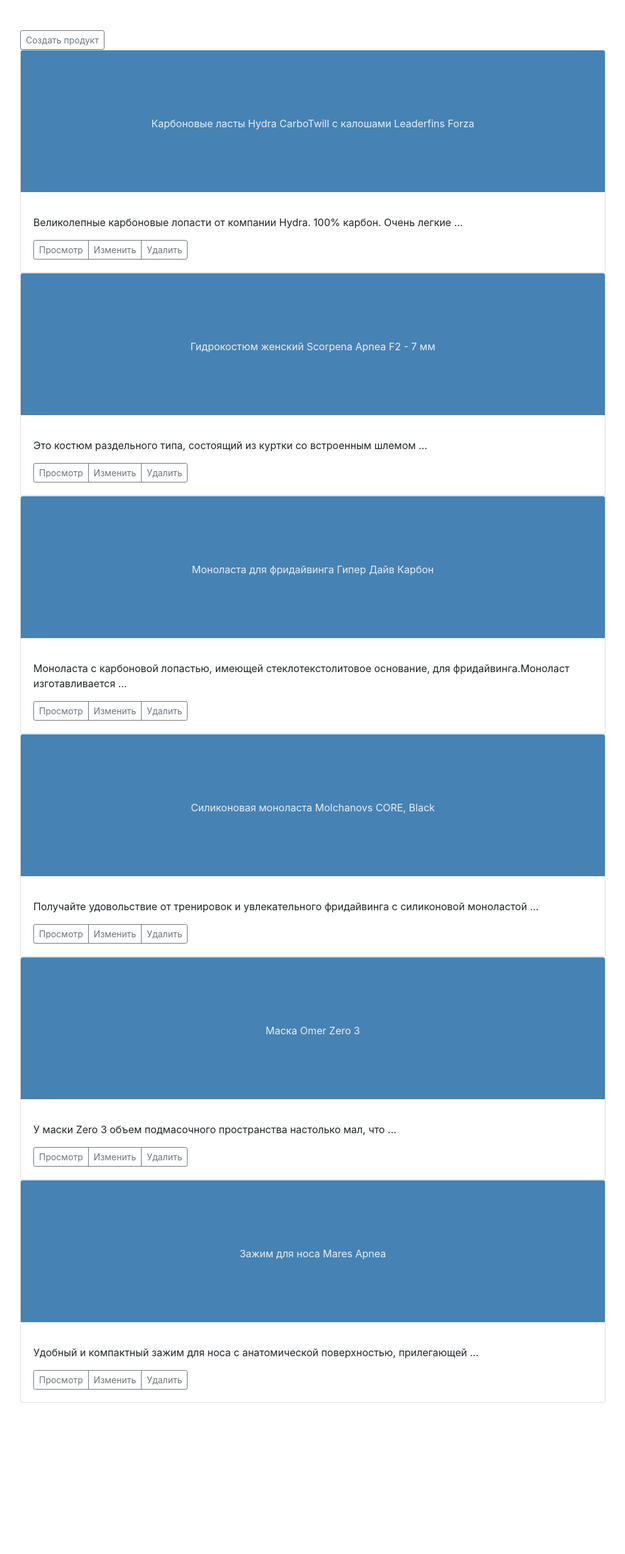
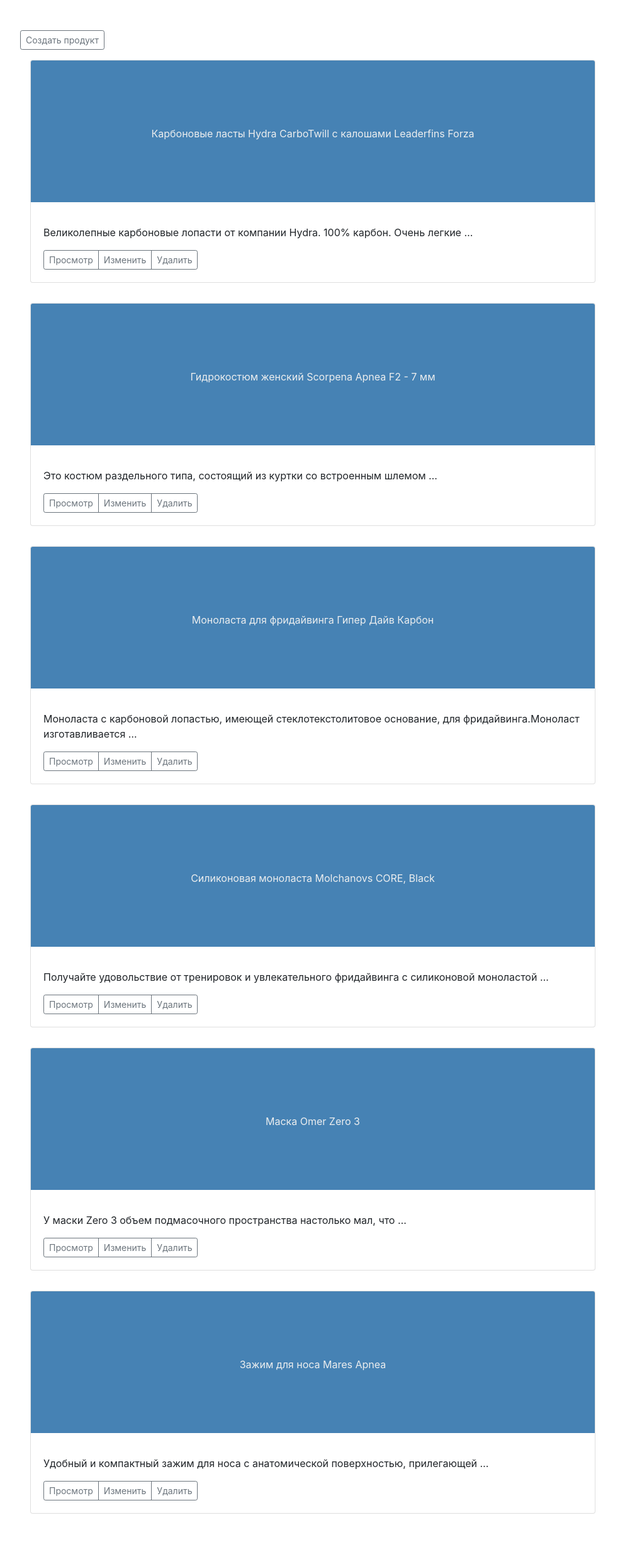
Before and after one commit to Olga-Yar/HW22, a Django app: page /product/ in a window 1280 px wide. Shown: the part 48-2515 px from the top of the page at 63% size, without its empty margins (143-1136 px from the left). Before the commit the page ends 2275 px from the top, so only its background shows below. Run offline with Django 4.2, Linux system fonts and the light colour scheme; data comes from the database, SQL or seed files in the repository; some libraries are stand-ins or nearby versions.

Commit message:
изменение отступа между блоками

```diff
--- a/catalog/templates/catalog/product_list.html
+++ b/catalog/templates/catalog/product_list.html
@@ -7,7 +7,7 @@
       <a href="{% url 'product_create' %}" class="btn btn-sm btn-outline-secondary">Создать продукт</a>
       {% for object in product_list %}
       <div class="row row-cols-1 row-cols-sm-2 row-cols-md-3 g-3">
-        <div class="col">
+        <div class="col m-md-3">
           <div class="card shadow-sm">
             <svg class="bd-placeholder-img card-img-top" width="100%" height="225" xmlns="http://www.w3.org/2000/svg" role="img" aria-label="Placeholder: Thumbnail" preserveAspectRatio="xMidYMid slice" focusable="false">
               <title>{{object.name}}</title>
```
